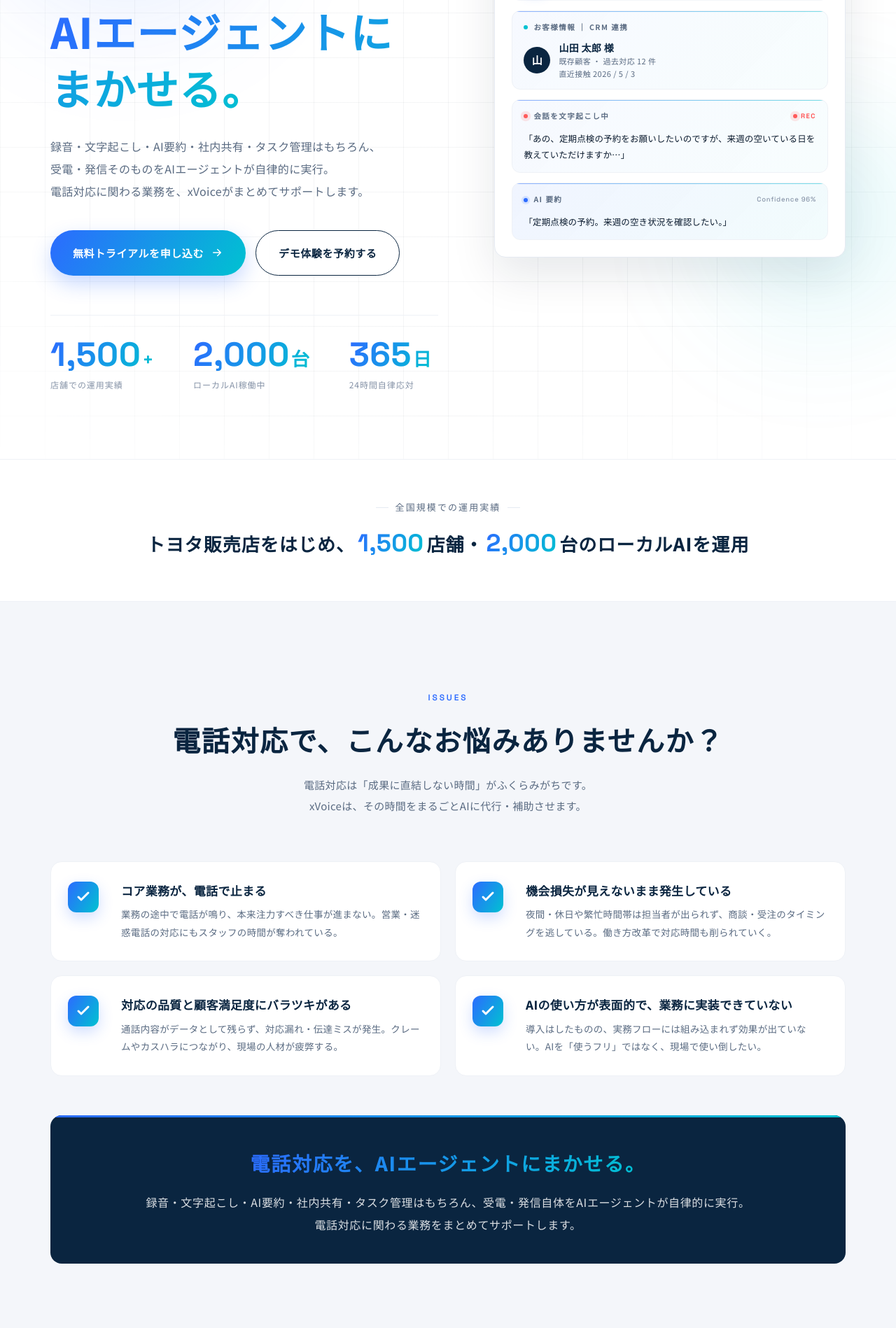
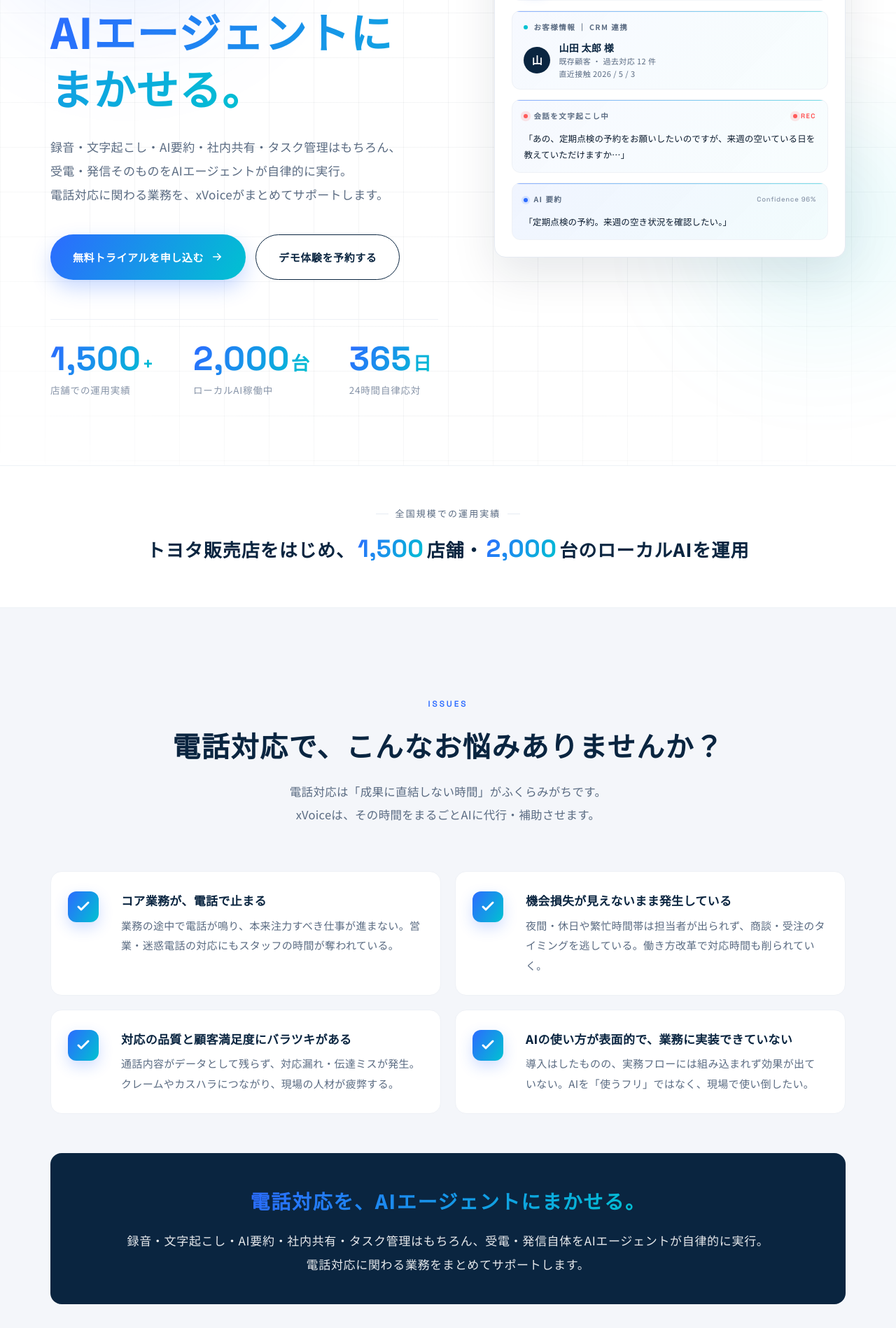
Before and after one commit to tagukichi/ailp, a PHP site: page / in a window 1280 px wide. Shown: the part 302-2200 px from the top of the page at 70% size. Run offline with PHP 8.4, Linux system fonts and the light colour scheme.

Commit message:
Enlarge body text, remove issue-bridge top accent, fade-only reveal
- 全セクションの本文テキストサイズを 1〜2px 程度引き上げ
  hero-lead 16→17, sec-lead 15→16.5, check-body 13.5→15,
  issue-bridge 14-16→15-17, reason-card 13.5→15, benefit 13→14.5,
  feature 15→16.5 / 14→15.5, flow-step 13→14.5, support 13.5→15,
  flow-card 12.5→14, faq-q 15→16.5, faq-a 14→15.5, cta-lead 15→16.5,
  footer 13→14, hero-meta caption 12→13.5
- issue-bridge 上部のシアン×ブルーグラデーションのライン (::before)
  を削除し、紺一色 (#0a2540) に統一
- issue-bridge の reveal を pure fade（translate 無し / 1.1s）に変更し、
  「電話対応を、AIエージェントにまかせる。」の枠が明確にフェード
  インするように調整

https://claude.ai/code/session_01VvpNzxcfpMxrdihR2yd2i8

```diff
--- a/index.html
+++ b/index.html
@@ -8,7 +8,7 @@
   <link rel="preconnect" href="https://fonts.googleapis.com">
   <link rel="preconnect" href="https://fonts.gstatic.com" crossorigin>
   <link href="https://fonts.googleapis.com/css2?family=Noto+Sans+JP:wght@400;500;700;800&family=Space+Grotesk:wght@500;600;700&display=swap" rel="stylesheet">
-  <link rel="stylesheet" href="style.css?v=7">
+  <link rel="stylesheet" href="style.css?v=8">
 </head>
 <body>
 
@@ -734,6 +734,6 @@
     </div>
   </footer>
 
-  <script src="script.js?v=9"></script>
+  <script src="script.js?v=10"></script>
 </body>
 </html>
--- a/style.css
+++ b/style.css
@@ -281,7 +281,7 @@ p { margin: 0; }
 .sec-lead {
   margin-top: 20px;
   color: var(--color-text-sub);
-  font-size: 15px;
+  font-size: 16.5px;
   line-height: 2;
 }
 .sec-head-light .sec-lead { color: rgba(255, 255, 255, .75); }
@@ -397,7 +397,7 @@ p { margin: 0; }
 
 .hero-lead {
   margin-top: 28px;
-  font-size: 16px;
+  font-size: 17px;
   line-height: 2;
   color: var(--color-text-sub);
 }
@@ -442,9 +442,9 @@ p { margin: 0; }
   font-weight: 600;
 }
 .hero-meta span {
-  font-size: 12px;
+  font-size: 13.5px;
   color: var(--color-text-mute);
-  letter-spacing: 0.08em;
+  letter-spacing: 0.06em;
 }
 
 /* Hero Visual — A: Customer info auto-display */
@@ -875,7 +875,7 @@ p { margin: 0; }
   line-height: 1.55;
 }
 .check-body p {
-  font-size: 13.5px;
+  font-size: 15px;
   color: var(--color-text-sub);
   line-height: 1.9;
 }
@@ -888,16 +888,9 @@ p { margin: 0; }
   position: relative;
   overflow: hidden;
 }
-.issue-bridge::before {
-  content: "";
-  position: absolute;
-  top: 0; left: 0;
-  width: 100%; height: 3px;
-  background: var(--grad-accent);
-}
 .issue-bridge p {
-  font-size: clamp(14px, 1.6vw, 16px);
-  color: rgba(255, 255, 255, .85);
+  font-size: clamp(15px, 1.7vw, 17px);
+  color: rgba(255, 255, 255, .9);
   line-height: 2;
   letter-spacing: 0.04em;
   text-align: center;
```
Also changed, not shown: other parts of style.css (+31 -27 lines).
